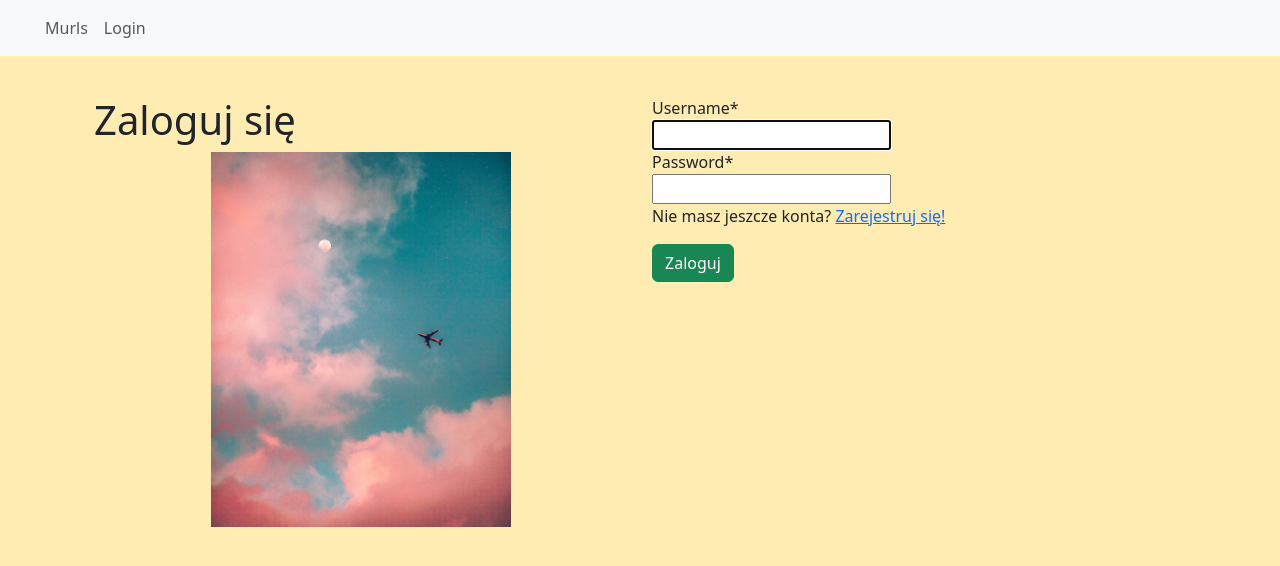
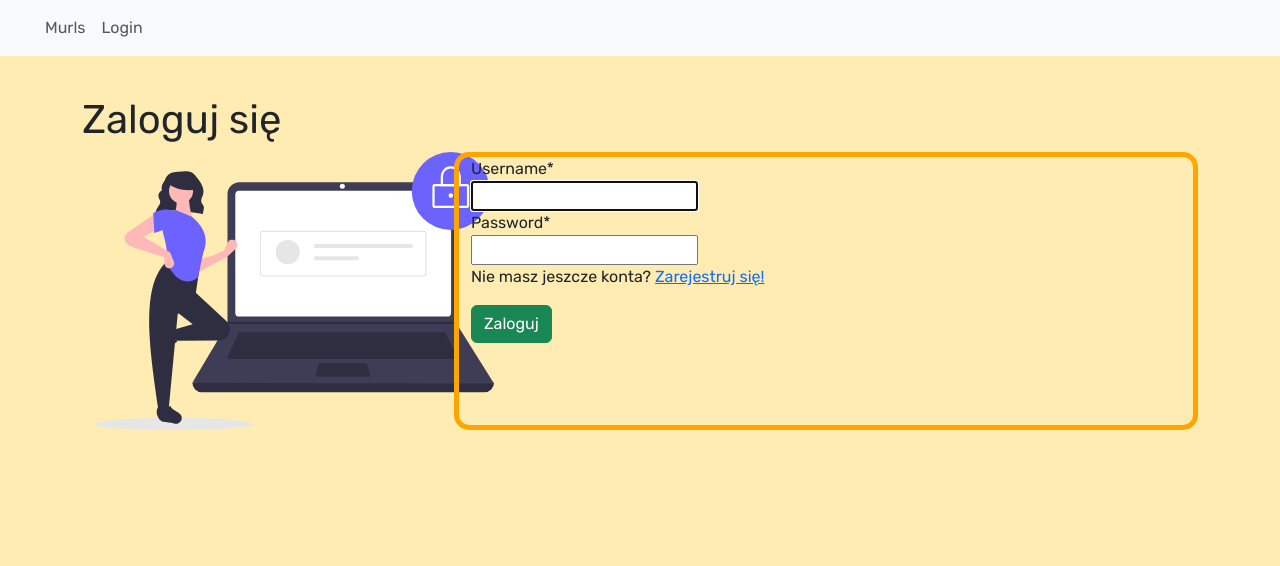
Before and after one commit to Burnsedia/murls, a Django app: page /login/ in a window 1280 px wide. Shown: the top 566 px of the page. Run offline with Django 4.2, Linux system fonts and the light colour scheme; some libraries are stand-ins or nearby versions.

Commit message:
Added dropdown link, small look changes

```diff
--- a/murls/main/static/theme.css
+++ b/murls/main/static/theme.css
@@ -1,5 +1,7 @@
 body{
 background-color: rgb(255, 236, 179);
+font-family: 'Rubik', sans-serif;
+
 }
 
 .navbar{
@@ -19,6 +21,7 @@ float: right;
 width: 300px;
 }
 
-.add-profiles-form{
-
+.login-input{
+    border: 5px solid orange;
+    border-radius: 15px;
 }
--- a/murls/main/templates/main/base.html
+++ b/murls/main/templates/main/base.html
@@ -11,9 +11,12 @@
 
     {# Display django.contrib.messages as Bootstrap alerts #}
     {% bootstrap_messages %}
+    <link rel="preconnect" href="https://fonts.googleapis.com">
+    <link rel="preconnect" href="https://fonts.gstatic.com" crossorigin>
+    <link href="https://fonts.googleapis.com/css2?family=Rubik&display=swap" rel="stylesheet">
+    <link rel="stylesheet" href="https://cdnjs.cloudflare.com/ajax/libs/animate.css/4.1.1/animate.min.css"/>
     {% load static %}
     <link rel="stylesheet" type="text/css" href="{% static 'theme.css'%}">
-    <link rel="stylesheet" href="https://cdnjs.cloudflare.com/ajax/libs/animate.css/4.1.1/animate.min.css"/>
     <title>MURLS - all links in one place</title>
 </head>
 <body>
@@ -43,13 +46,13 @@
                             {{user}}
                           </button>
                             <ul class="dropdown-menu" aria-labelledby="dropdownMenuButton1">
-                                <li><a class="dropdown-item" href="/add-profile">Mój profil</a></li>
-                                <li><a class="dropdown-item" href="/add-profile">Dodaj link</a></li>
+                                <li><a class="dropdown-item" href="/@{{user}}">Mój profil</a></li>
+                                <li><a class="dropdown-item" href="/add-profile">Dodaj konta</a></li>
+                                <li><a class="dropdown-item" href="/">Edytuj konta</a></li>
                                 <li><a class="dropdown-item" href="/logout">Wyloguj</a></li>
                             </ul>
                           {% endif %}
-
-</div>
+                </div>
                 </li>
             </ul>
         </div>
--- a/murls/main/templates/registration/login.html
+++ b/murls/main/templates/registration/login.html
@@ -1,16 +1,16 @@
 {% extends 'main/base.html' %}
 {% load crispy_forms_tags %}
 {% block content %}
-
+<h1>Zaloguj się</h1>
 <div class="container login-form">
   <div class="row justify-content-center">
-    <div class="col-md-6 login-info">
-<h1>Zaloguj się</h1>
+    <div class="col-md-4 login-info">
+
         {% load static %}
-            <img class="img-responsive mx-auto d-block" src="{% static 'sky.jpg' %}" alt="Login page background" width = "300">
+            <img class="img-responsive" src="{% static 'undraw_secure_login_pdn4.svg' %}" alt="Login page background" width="400">
 
     </div>
-    <div class="col-md-6 login-input">
+    <div class="col-md-8  mx-auto d-block col-md-offset-2 login-input">
     <form method="post">
         {% csrf_token %}{{form|crispy}}
         <p>Nie masz jeszcze konta? <a href="/signup">Zarejestruj się!</a></p>
--- a/murls/main/views.py
+++ b/murls/main/views.py
@@ -4,7 +4,7 @@ from django.contrib.auth import login, logout, authenticate
 from django.contrib.auth.models import User
 from django.contrib.auth.decorators import login_required
 from .models import ProfileLink
-
+from django.http import HttpResponse
 
 # Create your views here.
 
```
Also changed, not shown: murls/main/templates/main/search_results.html (added, +10 -0 lines), murls/main/static/undraw_secure_login_pdn4.png (added), murls/main/static/undraw_secure_login_pdn4.svg (added).
